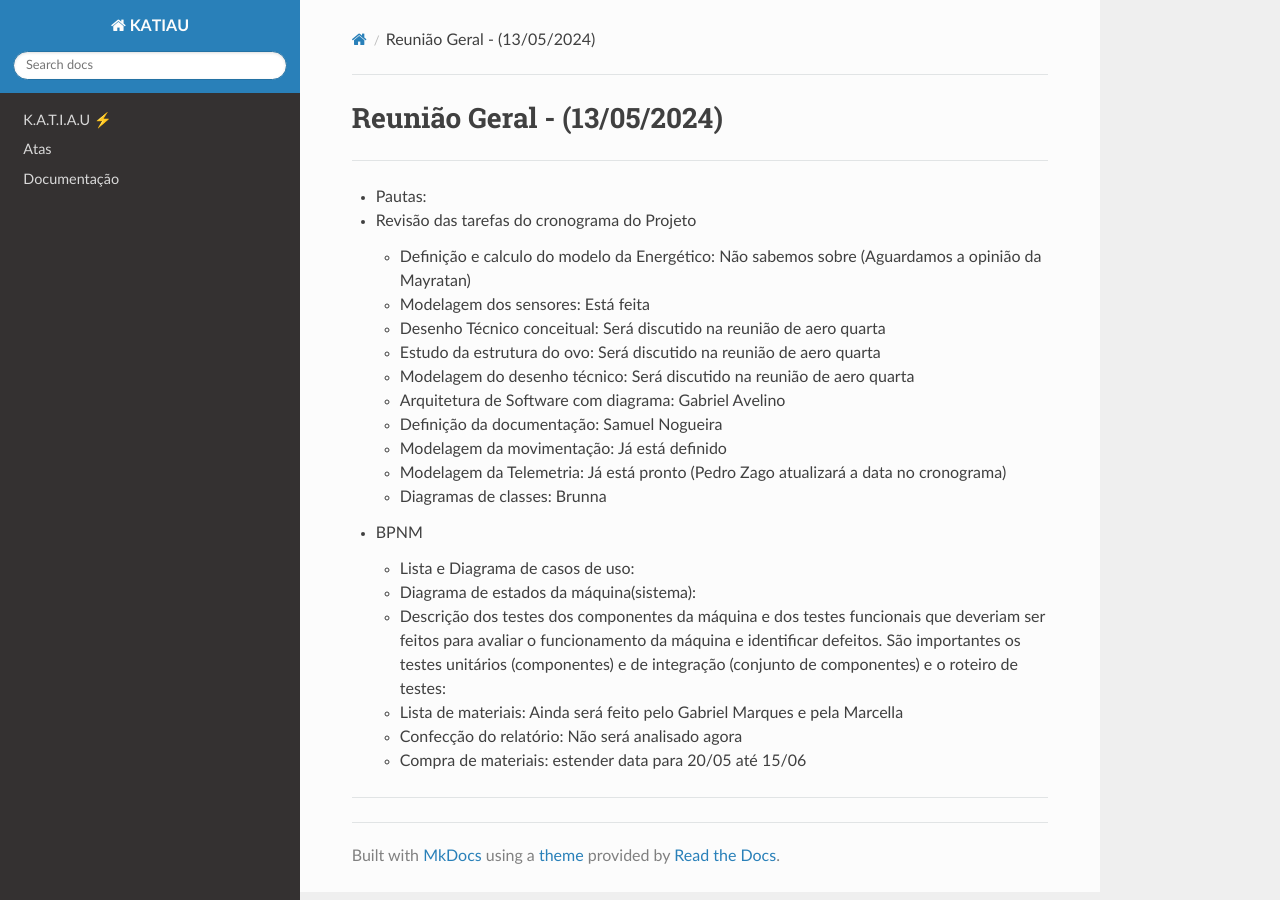
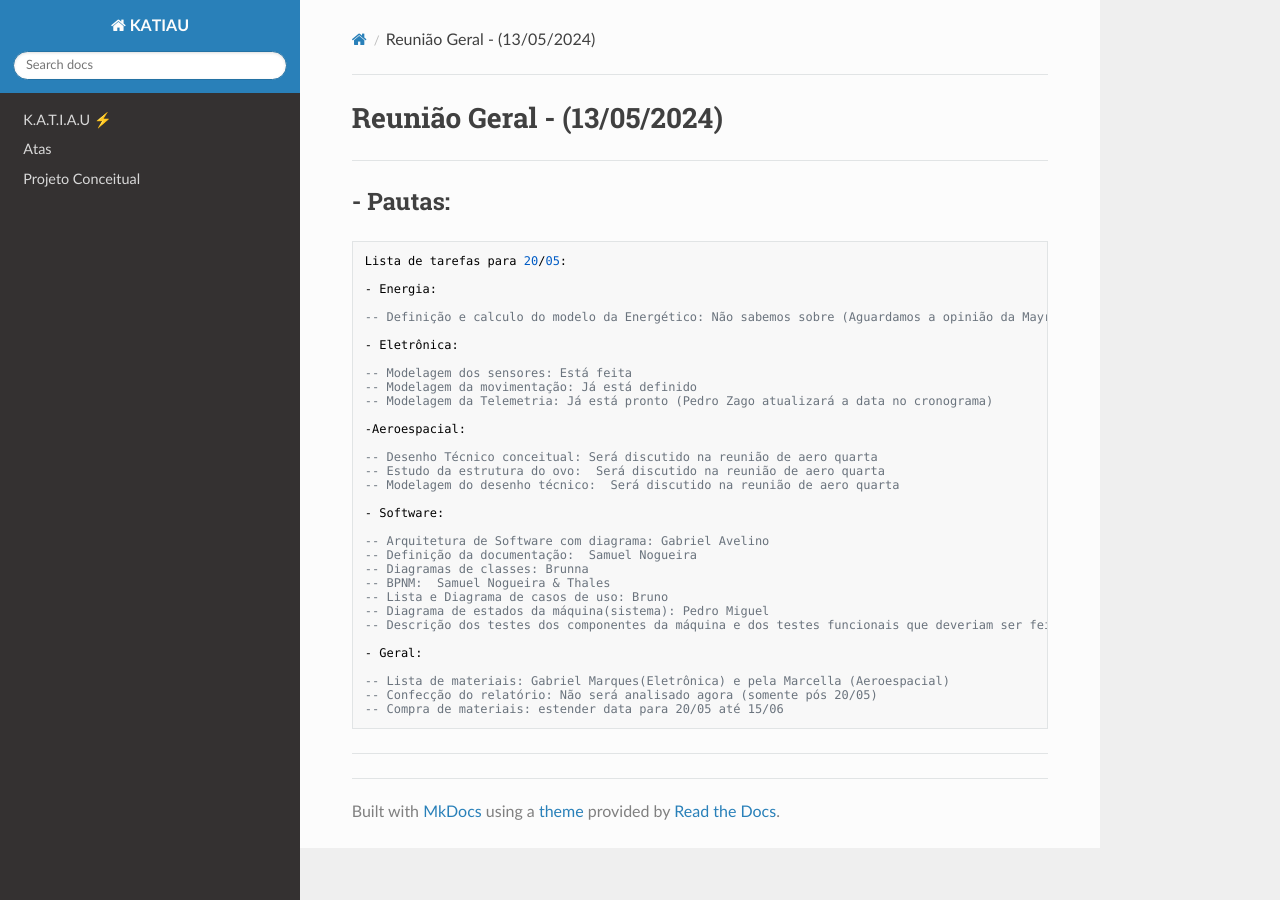
Before and after one commit to PI1-2024-1/PI1-2024-1, an MkDocs documentation site: the page built from docs/Atas/Reuniões/Gerais/Reuniao_Geral_3.md, in a window 1280 px wide. Built offline with MkDocs 1.6.1, drawn with Linux system fonts in a browser that asks for light colours; nearby versions of some CDN libraries; old or Windows-style settings are respelled for this version of MkDocs.

Commit message:
Correção de ortografia e ata da RG 13.05

```diff
--- a/docs/Atas/Reuniões/Gerais/Reuniao_Geral_3.md
+++ b/docs/Atas/Reuniões/Gerais/Reuniao_Geral_3.md
@@ -2,42 +2,40 @@
 
 ___________________________________________________________________________________
 
-- Pautas:
+## - Pautas:
 
-- Revisão das tarefas do cronograma do Projeto
+    Lista de tarefas para 20/05:
 
-    - Definição e calculo do modelo da Energético: Não sabemos sobre (Aguardamos a opinião da Mayratan)
+    - Energia:
 
-    - Modelagem dos sensores: Está feita
+    -- Definição e calculo do modelo da Energético: Não sabemos sobre (Aguardamos a opinião da Mayratan)
 
-    - Desenho Técnico conceitual: Será discutido na reunião de aero quarta
+    - Eletrônica:
 
-    - Estudo da estrutura do ovo:  Será discutido na reunião de aero quarta
+    -- Modelagem dos sensores: Está feita
+    -- Modelagem da movimentação: Já está definido
+    -- Modelagem da Telemetria: Já está pronto (Pedro Zago atualizará a data no cronograma)
 
-    - Modelagem do desenho técnico:  Será discutido na reunião de aero quarta
+    -Aeroespacial:
 
-    - Arquitetura de Software com diagrama: Gabriel Avelino
+    -- Desenho Técnico conceitual: Será discutido na reunião de aero quarta
+    -- Estudo da estrutura do ovo:  Será discutido na reunião de aero quarta
+    -- Modelagem do desenho técnico:  Será discutido na reunião de aero quarta
 
-    - Definição da documentação:  Samuel Nogueira
+    - Software:
 
-    - Modelagem da movimentação: Já está definido
+    -- Arquitetura de Software com diagrama: Gabriel Avelino
+    -- Definição da documentação:  Samuel Nogueira
+    -- Diagramas de classes: Brunna
+    -- BPNM:  Samuel Nogueira & Thales
+    -- Lista e Diagrama de casos de uso: Bruno
+    -- Diagrama de estados da máquina(sistema): Pedro Miguel
+    -- Descrição dos testes dos componentes da máquina e dos testes funcionais que deveriam ser feitos para avaliar o funcionamento da máquina e identificar defeitos. São importantes os testes unitários (componentes) e de integração (conjunto de componentes) e o roteiro de testes:  (PARA DEFINIR DEPOIS PÓS 20/05)
 
-    - Modelagem da Telemetria: Já está pronto (Pedro Zago atualizará a data no cronograma)
+    - Geral:
 
-    - Diagramas de classes: Brunna
-
-- BPNM
-
-    - Lista e Diagrama de casos de uso:
-
-    - Diagrama de estados da máquina(sistema):
-
-    - Descrição dos testes dos componentes da máquina e dos testes funcionais que deveriam ser feitos para avaliar o funcionamento da máquina e identificar defeitos. São importantes os testes unitários (componentes) e de integração (conjunto de componentes) e o roteiro de testes:
-
-    - Lista de materiais: Ainda será feito pelo Gabriel Marques e pela Marcella
-
-    - Confecção do relatório: Não será analisado agora
-
-    - Compra de materiais: estender data para 20/05 até 15/06
+    -- Lista de materiais: Gabriel Marques(Eletrônica) e pela Marcella (Aeroespacial)
+    -- Confecção do relatório: Não será analisado agora (somente pós 20/05)
+    -- Compra de materiais: estender data para 20/05 até 15/06
 
 ___________________________________________________________________________________
--- a/mkdocs.yml
+++ b/mkdocs.yml
@@ -3,7 +3,7 @@
 nav:
   - K.A.T.I.A.U ⚡: index.md
   - Atas: Atas\Reuniões
-  - Documentação: Documentacao
+  - Projeto Conceitual: Projeto-conceitual
 theme: readthedocs
 plugins:
   - search
```
Also changed, not shown: docs/Documentacao/4_Conceitual.md (+1 -1 lines), site/about/index.html (added).
